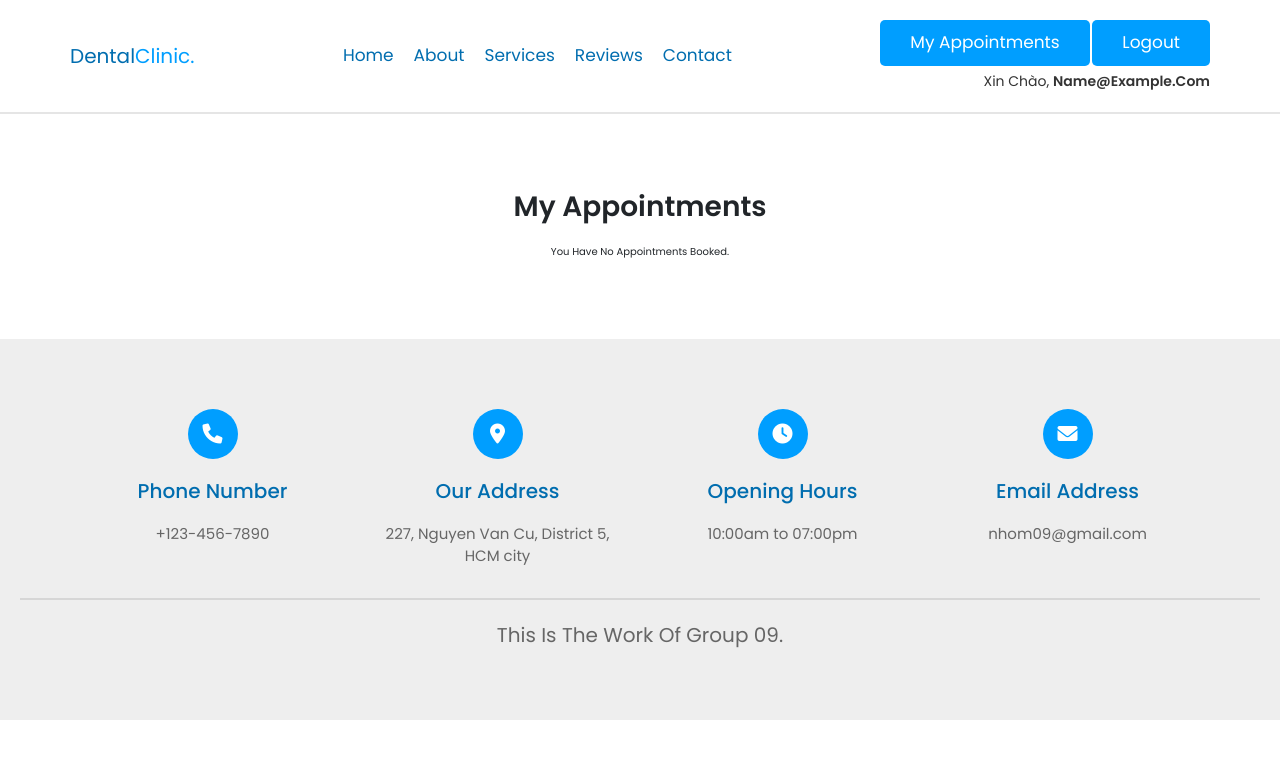
After one commit to ChiHiu/dentalClinicWebsite, a PHP site: page /view_appointments.php in a window 1280 px wide. The commit adds this page. Shown: the top 759 px of the page. Run offline with PHP 8.4, Linux system fonts and the light colour scheme; the visitor is signed in with stand-in values (Sample User, id 1); data that the repository does not hold is empty.

Commit message:
Add view_appointments page and update index.php navigation

```diff
--- /dev/null
+++ b/view_appointments.php
@@ -0,0 +1,168 @@
+<?php
+session_start();
+require 'config.php';
+
+// Kiểm tra login
+if (!isset($_SESSION['user_id'])) {
+    header("Location: login.php");
+    exit();
+}
+
+$userId = $_SESSION['user_id'];
+
+// Lấy danh sách lịch hẹn của user
+$stmt = $conn->prepare("SELECT name, email, phone, appointment_date FROM appointments WHERE user_id = ? ORDER BY appointment_date DESC");
+$stmt->bind_param("i", $userId);
+$stmt->execute();
+$result = $stmt->get_result();
+?>
+<!DOCTYPE html>
+<html lang="en">
+<head>
+   <meta charset="UTF-8">
+   <meta http-equiv="X-UA-Compatible" content="IE=edge">
+   <meta name="viewport" content="width=device-width, initial-scale=1.0">
+   <title>My Appointments - Dental Clinic</title>
+
+   <!-- font awesome cdn link  -->
+   <link rel="stylesheet" href="https://cdnjs.cloudflare.com/ajax/libs/font-awesome/6.0.0/css/all.min.css">
+
+   <!-- bootstrap cdn link  -->
+   <link rel="stylesheet" href="https://cdnjs.cloudflare.com/ajax/libs/bootstrap/4.6.1/css/bootstrap.min.css">
+
+   <!-- custom css file link  -->
+   <link rel="stylesheet" href="css/style.css">
+   <link rel="icon" href="images/favicon.png"/>
+   <style>
+      .appointments {
+         margin-top: 120px;
+      }
+      .appointments h1 {
+         margin-bottom: 20px;
+         text-align: center;
+         font-size: 28px;
+         font-weight: bold;
+      }
+      .appointments table {
+         width: 100%;
+         border-collapse: collapse;
+         margin-top: 20px;
+      }
+      .appointments th, .appointments td {
+         border: 1px solid #ddd;
+         padding: 10px;
+         text-align: center;
+      }
+      .appointments th {
+         background: #06a3da;
+         color: #fff;
+      }
+   </style>
+</head>
+<body>
+
+<!-- header section starts  -->
+<header class="header fixed-top">
+   <div class="container">
+      <div class="row align-items-center justify-content-between">
+
+         <!-- Logo -->
+         <a href="index.php#home" class="logo">dental<span>Clinic.</span></a>
+
+         <!-- Navbar -->
+         <nav class="nav">
+            <a href="index.php#home">home</a>
+            <a href="index.php#about">about</a>
+            <a href="index.php#services">services</a>
+            <a href="index.php#reviews">reviews</a>
+            <a href="index.php#contact">contact</a>
+         </nav>
+
+         <!-- Kiểm tra login -->
+         <div class="text-right">
+            <?php if (isset($_SESSION['user_email'])): ?>
+               <div>
+                  <a href="view_appointments.php" class="link-btn">My Appointments</a>
+                  <a href="logout.php" class="link-btn">Logout</a>
+               </div>
+               <div style="margin-top:5px; font-size:14px; color:#333;">
+                  Xin chào, <b><?php echo htmlspecialchars($_SESSION['user_email']); ?></b>
+               </div>
+            <?php else: ?>
+               <div>
+                  <a href="index.php#contact" class="link-btn">Make Appointment</a>
+                  <a href="login.php" class="link-btn">Login</a>
+                  <a href="register.php" class="link-btn">Sign Up</a>
+               </div>
+            <?php endif; ?>
+         </div>
+
+         <!-- Mobile menu button -->
+         <div id="menu-btn" class="fas fa-bars"></div>
+      </div>
+   </div>
+</header>
+<!-- header section ends -->
+
+<!-- appointments section starts -->
+<section class="appointments container">
+   <h1>My Appointments</h1>
+   <?php if ($result->num_rows > 0): ?>
+      <table>
+         <thead>
+            <tr>
+               <th>Name</th>
+               <th>Email</th>
+               <th>Phone</th>
+               <th>Appointment Date</th>
+            </tr>
+         </thead>
+         <tbody>
+            <?php while($row = $result->fetch_assoc()): ?>
+               <tr>
+                  <td><?php echo htmlspecialchars($row['name']); ?></td>
+                  <td><?php echo htmlspecialchars($row['email']); ?></td>
+                  <td><?php echo htmlspecialchars($row['phone']); ?></td>
+                  <td><?php echo htmlspecialchars($row['appointment_date']); ?></td>
+               </tr>
+            <?php endwhile; ?>
+         </tbody>
+      </table>
+   <?php else: ?>
+      <p style="text-align:center;">You have no appointments booked.</p>
+   <?php endif; ?>
+</section>
+<!-- appointments section ends -->
+
+<!-- footer section starts  -->
+<section class="footer">
+   <div class="box-container container">
+      <div class="box">
+         <i class="fas fa-phone"></i>
+         <h3>phone number</h3>
+         <p>+123-456-7890</p>
+      </div>
+      <div class="box">
+         <i class="fas fa-map-marker-alt"></i>
+         <h3>our address</h3>
+         <p>227, Nguyen Van Cu, District 5, HCM city </p>
+      </div>
+      <div class="box">
+         <i class="fas fa-clock"></i>
+         <h3>opening hours</h3>
+         <p>10:00am to 07:00pm</p>
+      </div>
+      <div class="box">
+         <i class="fas fa-envelope"></i>
+         <h3>email address</h3>
+         <p>nhom09@gmail.com</p>
+      </div>
+   </div>
+   <div class="credit"> This is the work of group 09. </div>
+</section>
+<!-- footer section ends -->
+
+<!-- custom js file link  -->
+<script src="js/script.js"></script>
+</body>
+</html>
```
Also changed, not shown: index.php (+31 -12 lines).
